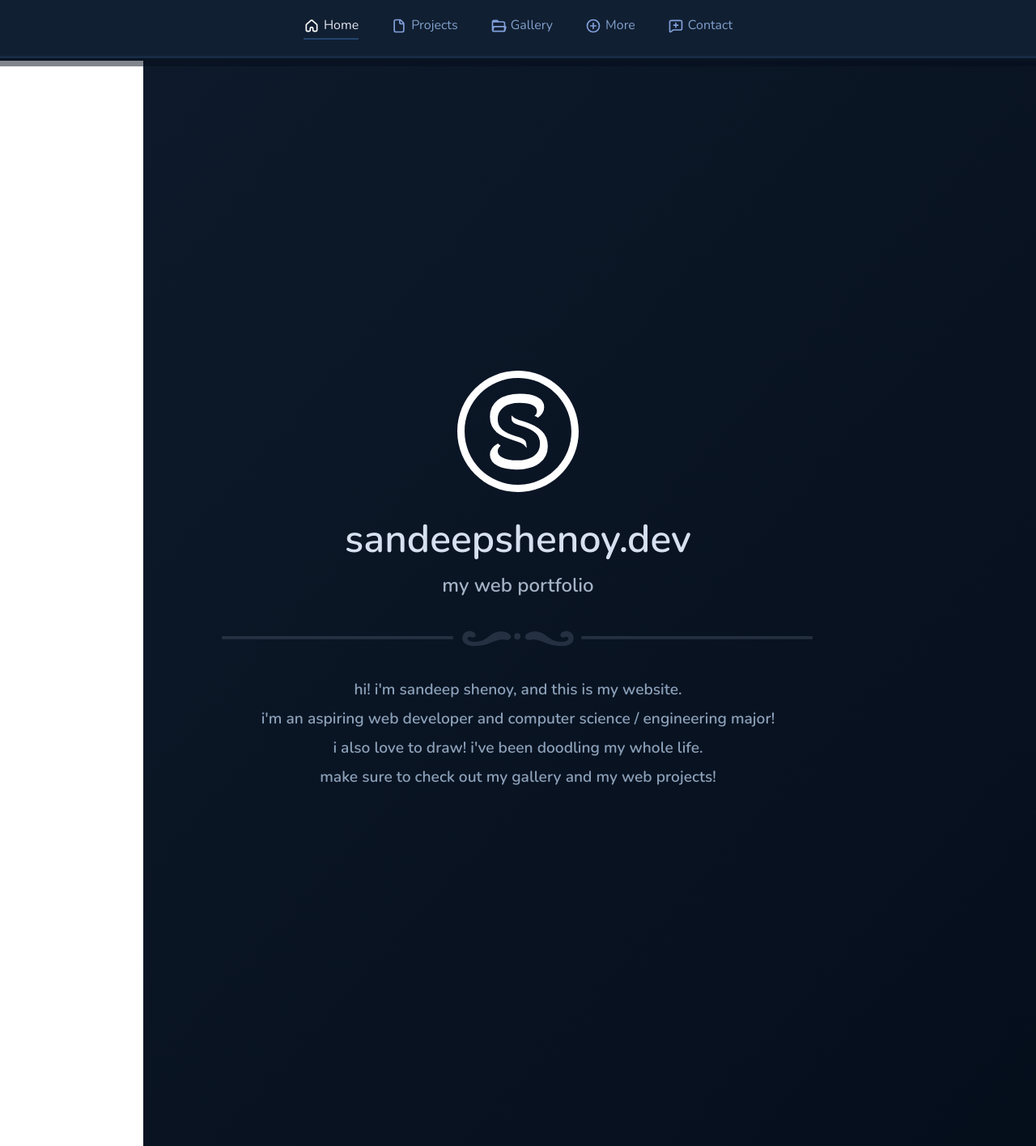
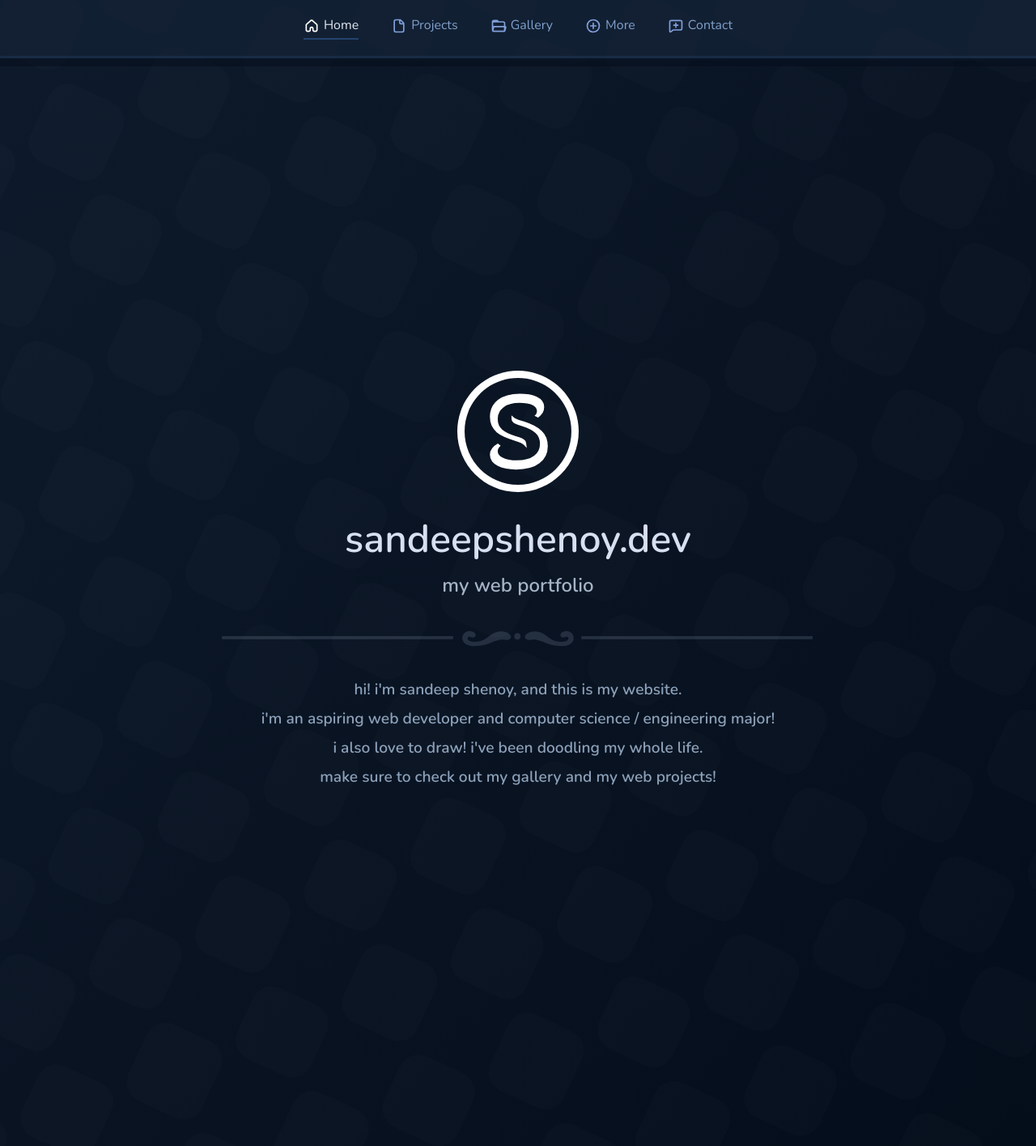
Before and after one commit to sandeepwastaken/sandeepshenoy.dev, a PHP site: page / in a window 1280 px wide. Shown: the whole page at 81% size. Run offline with PHP 8.4, Linux system fonts and the light colour scheme.

Commit message:
Reverted background changes

```diff
--- a/styles.css
+++ b/styles.css
@@ -5,11 +5,12 @@
   font-family: 'Nunito', sans-serif;
 }
 
-html, body {
-  background: transparent !important;
+html {
+  background-color: #0e1a2b;
 }
 
 body {
+  background: linear-gradient(to bottom right, #0e1a2b, #040d1a);
   color: #e0e6f0;
   display: flex;
   flex-direction: column;
@@ -37,18 +38,16 @@ body {
 
 .background {
   position: fixed;
-  top: 0;
-  left: 0;
-  width: 100vw;
-  height: 100vh;
-  z-index: 0;
-  transform: none;
-  background:
-    linear-gradient(to bottom right, #0e1a2b, #040d1a),
-    url('images/bg.svg');
-  background-repeat: no-repeat, repeat;
-  background-size: cover, 200px 200px;
-  opacity: 1;
+  top: -50%;
+  left: -50%;
+  width: 170%;
+  height: 170%;
+  z-index: 3;
+  transform: rotate(25deg);
+  background-image: url('images/bg.svg');
+  background-repeat: repeat;
+  background-size: 200px 200px;
+  opacity: 1.5%;
   pointer-events: none;
   animation: scroll-bg 3.5s linear infinite;
 }
```
